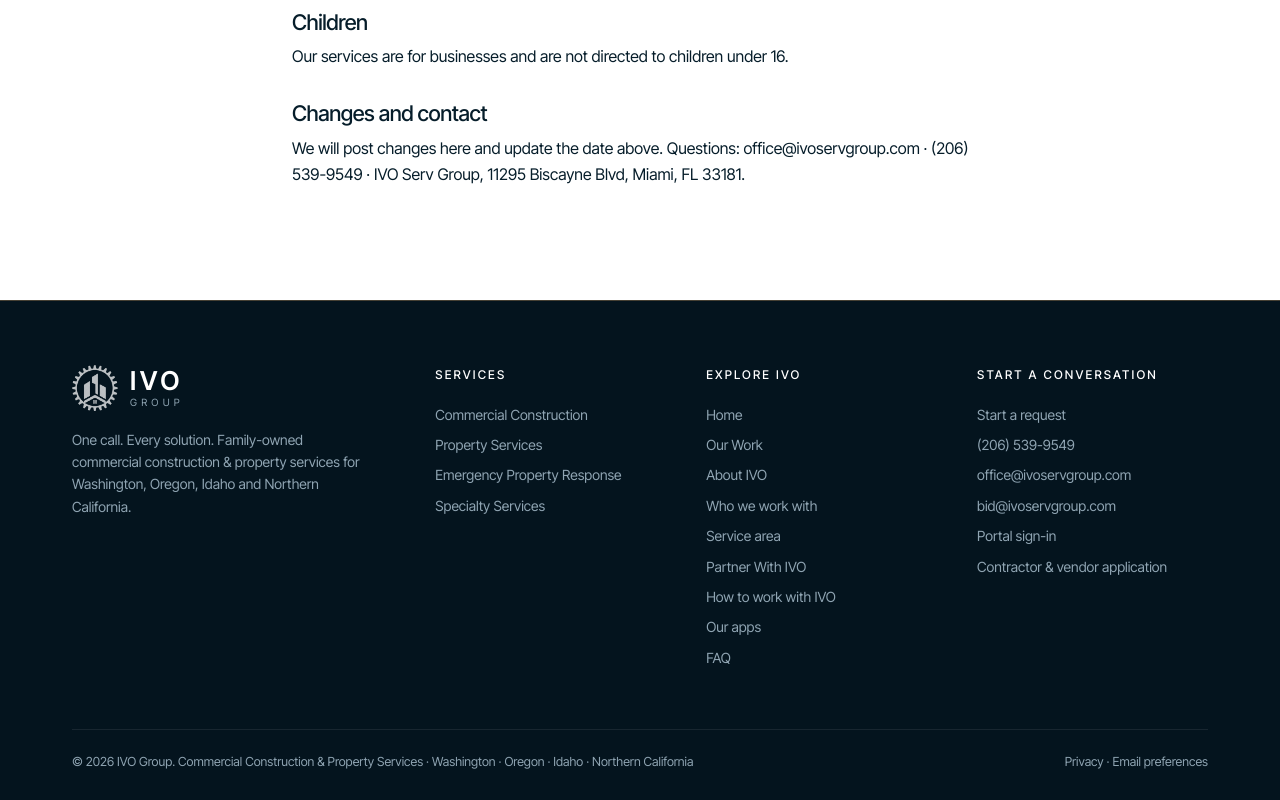
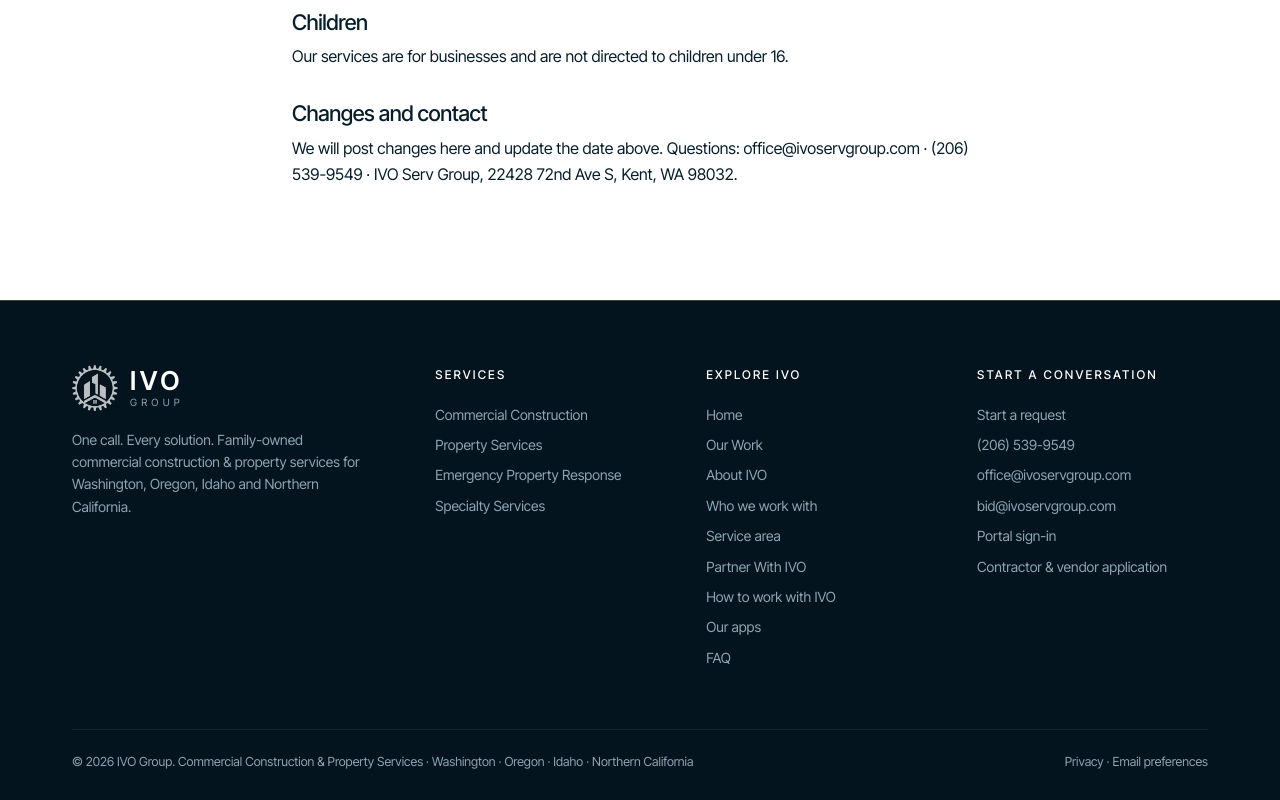
Before and after one commit to ValSergeev1/ivo-site-v2-preview, a plain HTML site: page privacy/index.html in a window 1280 px wide. Shown: the part 2351-3151 px from the top of the page. Drawn offline with Linux system fonts and the light colour scheme.

Commit message:
Privacy: Kent office address in place of Miami (#2)
Replace the mailing address on /privacy/ with 22428 72nd Ave S,
Kent, WA 98032 (owner, Nov 19). No other copy or design changes.

Co-authored-by: IVO Platform Bot <ivo-platform-bot@users.noreply.github.com>

```diff
--- a/privacy/index.html
+++ b/privacy/index.html
@@ -106,7 +106,7 @@
     <h2>Children</h2>
     <p>Our services are for businesses and are not directed to children under 16.</p>
     <h2>Changes and contact</h2>
-    <p>We will post changes here and update the date above. Questions: <a href="mailto:office@ivoservgroup.com">office@ivoservgroup.com</a> · <a href="tel:+12065399549">(206) 539-9549</a> · IVO Serv Group, 11295 Biscayne Blvd, Miami, FL 33181.</p>
+    <p>We will post changes here and update the date above. Questions: <a href="mailto:office@ivoservgroup.com">office@ivoservgroup.com</a> · <a href="tel:+12065399549">(206) 539-9549</a> · IVO Serv Group, 22428 72nd Ave S, Kent, WA 98032.</p>
   </div>
 </section>
 </main>
```
